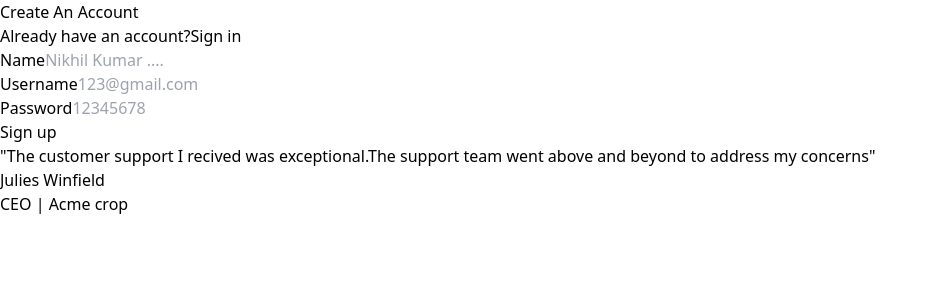
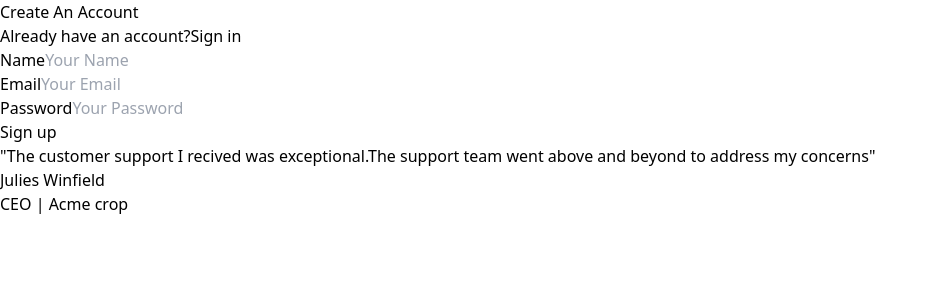
Before and after one commit to Nikhil1473/Blog, a React (Vite) app in the folder frontend/: page /signup in a window 1280 px wide. Shown: the top 300 px of the page, without its empty margins (0-938 px from the left). Built offline with nearby package versions, Linux system fonts and the light colour scheme.

Commit message:
Fix TypeScript errors in Auth.tsx

```diff
--- a/frontend/src/components/Auth.tsx
+++ b/frontend/src/components/Auth.tsx
@@ -1,12 +1,12 @@
 import { ChangeEvent, useState } from "react";
-import { SignupInput } from "@nikhil_pradhan/medium-common"
+import { signupInput, SigninType } from "@nikhil_pradhan/medium-common"; // Ensure correct import
 import { Link, useNavigate } from "react-router-dom";
 import { BACKEND_URL } from "../config";
-import axios from "axios"; // Fix the import statement
+import axios from "axios";
+
 export const Auth = ({ type }: { type: "signup" | "signin" }) => {
     const navigate = useNavigate();
-    const [postInputs, setPostInputs] = useState<SignupInput>({
-        name: "",
+    const [postInputs, setPostInputs] = useState<SigninType>({ // Use correct type here
         email: "",
         password: ""
     });
@@ -40,23 +40,23 @@ export const Auth = ({ type }: { type: "signup" | "signin" }) => {
                     </div>
                     <div className="pt-8">
                         {type === 'signup' && (
-                            <LabelInput label="Name" placeholder="Nikhil Kumar ...." onChange={(e) => {
-                                setPostInputs(c => ({
+                            <LabelInput label="Name" placeholder="Your Name" onChange={(e) => {
+                                setPostInputs((c) => ({
                                     ...c,
                                     name: e.target.value
                                 }))
                             }} />
                         )}
-                        <LabelInput label= "Username" placeholder="123@gmail.com" onChange={(e) => {
-                            setPostInputs(c => ({
+                        <LabelInput label="Email" placeholder="Your Email" onChange={(e) => {
+                            setPostInputs((c) => ({
                                 ...c,
-                                email: e.target.value // Update the email field
+                                email: e.target.value
                             }))
                         }} />
-                        <LabelInput label="Password" type="password" placeholder="12345678" onChange={(e) => {
-                            setPostInputs(c => ({
+                        <LabelInput label="Password" type="password" placeholder="Your Password" onChange={(e) => {
+                            setPostInputs((c) => ({
                                 ...c,
-                                password: e.target.value // Update the password field
+                                password: e.target.value
                             }))
                         }} />
                         <button onClick={sendRequest} type="button" className="mt-8 text-white bg-gray-800 hover:bg-gray-900 focus:outline-none focus:ring-4 focus:ring-gray-300 w-96 font-medium rounded-lg text-sm p-3 dark:bg-gray-800 dark:hover:bg-gray-700 dark:focus:ring-gray-700 dark:border-gray-700">
```
